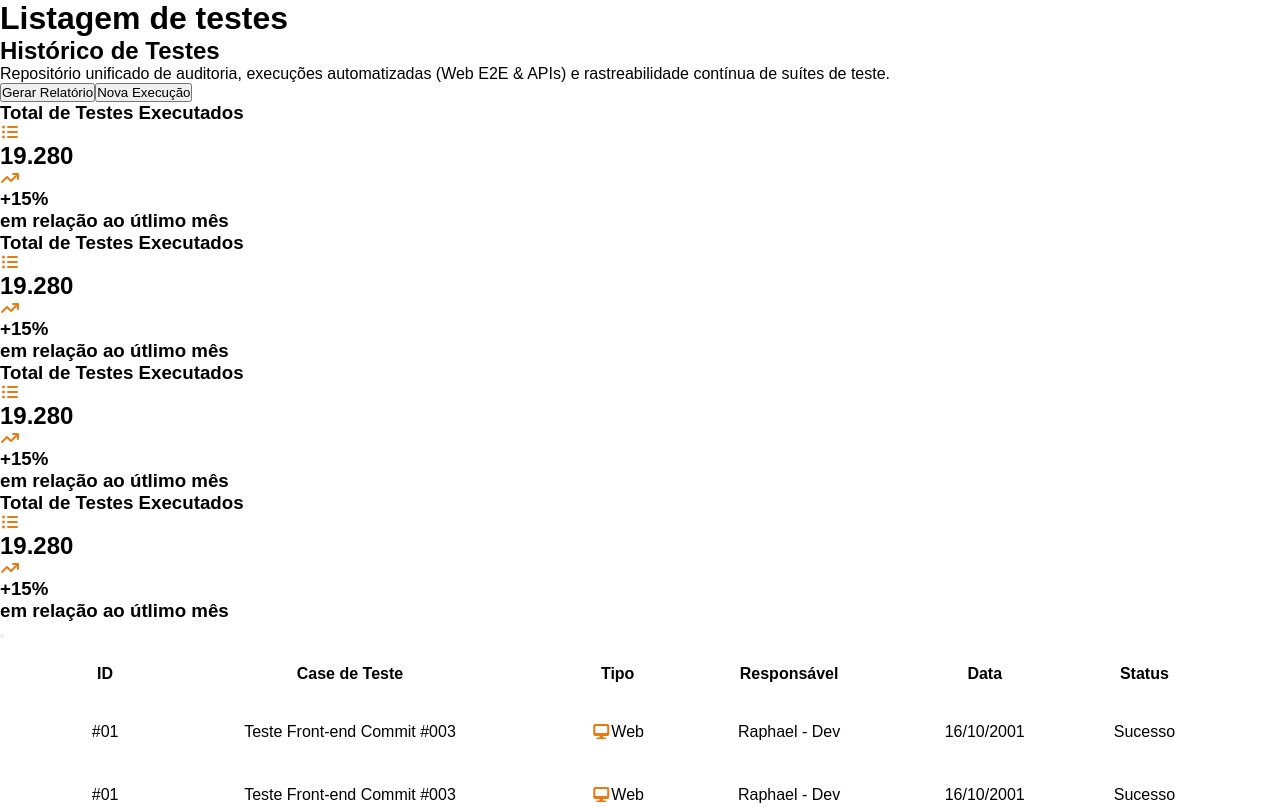
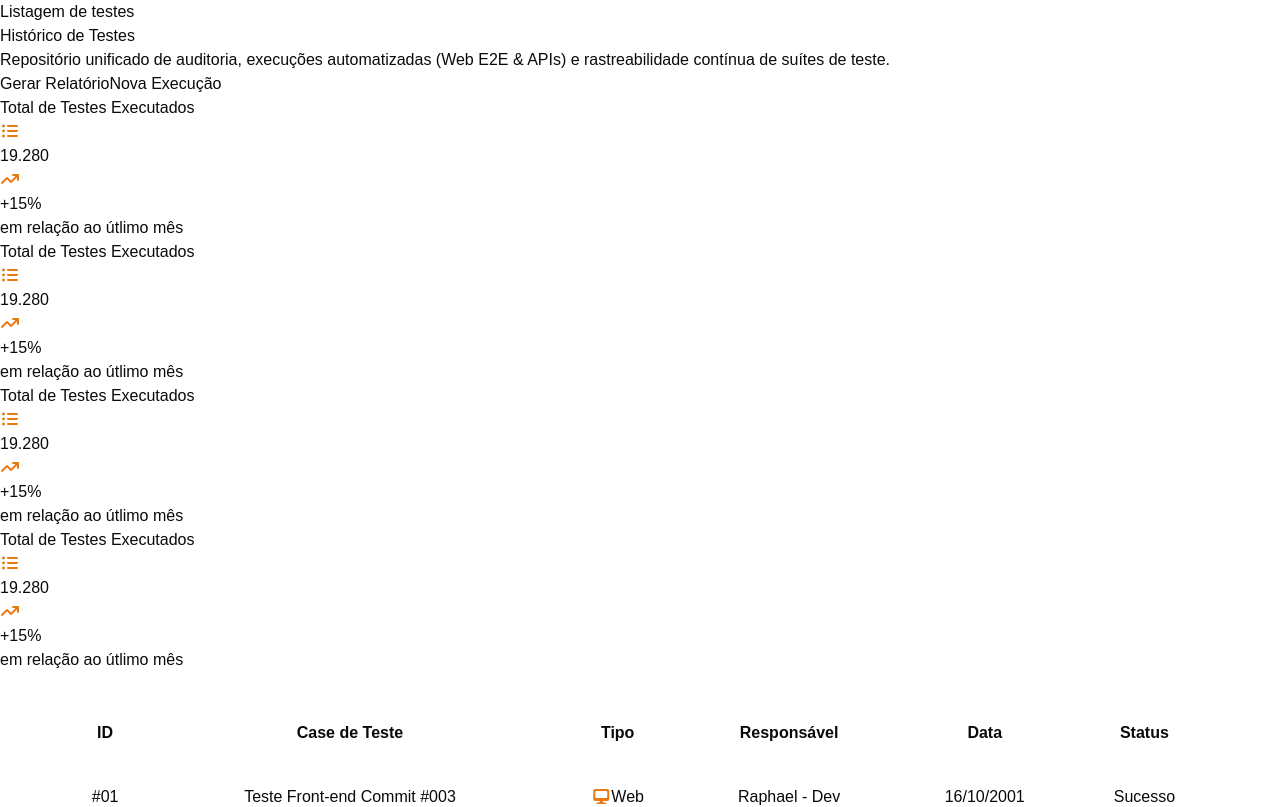
Before and after one commit to Qore-Analitycs/Qore-Analytics---Front-End, a Next.js app: page /historicoTeste in a window 1280 px wide. Shown: the top 807 px of the page. Built offline with nearby package versions, Linux system fonts and the light colour scheme.

Commit message:
:lipstick: Adicionando variaveis shadcn

```diff
--- a/src/styles/globals.css
+++ b/src/styles/globals.css
@@ -1,6 +1,172 @@
+@import "tailwindcss";
+@import "tw-animate-css";
+@import "shadcn/tailwind.css";
+
+@custom-variant dark (&:is(.dark *));
+:root {
+  --background: oklch(1 0 0);
+  --foreground: oklch(0.145 0 0);
+  --card: oklch(1 0 0);
+  --card-foreground: oklch(0.145 0 0);
+  --popover: oklch(1 0 0);
+  --popover-foreground: oklch(0.145 0 0);
+  --primary: oklch(0.205 0 0);
+  --primary-foreground: oklch(0.985 0 0);
+  --secondary: oklch(0.97 0 0);
+  --secondary-foreground: oklch(0.205 0 0);
+  --muted: oklch(0.97 0 0);
+  --muted-foreground: oklch(0.556 0 0);
+  --accent: oklch(0.97 0 0);
+  --accent-foreground: oklch(0.205 0 0);
+  --destructive: oklch(0.577 0.245 27.325);
+  --border: oklch(0.922 0 0);
+  --input: oklch(0.922 0 0);
+  --ring: oklch(0.708 0 0);
+  --chart-1: oklch(0.87 0 0);
+  --chart-2: oklch(0.556 0 0);
+  --chart-3: oklch(0.439 0 0);
+  --chart-4: oklch(0.371 0 0);
+  --chart-5: oklch(0.269 0 0);
+  --radius: 0.625rem;
+  --sidebar: oklch(0.985 0 0);
+  --sidebar-foreground: oklch(0.145 0 0);
+  --sidebar-primary: oklch(0.205 0 0);
+  --sidebar-primary-foreground: oklch(0.985 0 0);
+  --sidebar-accent: oklch(0.97 0 0);
+  --sidebar-accent-foreground: oklch(0.205 0 0);
+  --sidebar-border: oklch(0.922 0 0);
+  --sidebar-ring: oklch(0.708 0 0);
+}
+
+@media (prefers-color-scheme: dark) {
+  :root {
+    --background: #0a0a0a;
+    --foreground: #ededed;
+  }
+}
+
+html,
+body {
+  max-width: 100vw;
+  overflow-x: hidden;
+}
+
+body {
+  color: var(--foreground);
+  background: var(--background);
+  font-family: Arial, Helvetica, sans-serif;
+  -webkit-font-smoothing: antialiased;
+  -moz-osx-font-smoothing: grayscale;
+}
+
 * {
+  box-sizing: border-box;
+  padding: 0;
+  margin: 0;
+}
+
+a {
+  color: inherit;
+  text-decoration: none;
+}
+
+@media (prefers-color-scheme: dark) {
+  html {
+    color-scheme: dark;
+  }
+}
+
+@theme inline {
+  --font-heading: var(--font-sans);
+  --font-sans: var(--font-sans);
+  --color-sidebar-ring: var(--sidebar-ring);
+  --color-sidebar-border: var(--sidebar-border);
+  --color-sidebar-accent-foreground: var(--sidebar-accent-foreground);
+  --color-sidebar-accent: var(--sidebar-accent);
+  --color-sidebar-primary-foreground: var(--sidebar-primary-foreground);
+  --color-sidebar-primary: var(--sidebar-primary);
+  --color-sidebar-foreground: var(--sidebar-foreground);
+  --color-sidebar: var(--sidebar);
+  --color-chart-5: var(--chart-5);
+  --color-chart-4: var(--chart-4);
+  --color-chart-3: var(--chart-3);
+  --color-chart-2: var(--chart-2);
+  --color-chart-1: var(--chart-1);
+  --color-ring: var(--ring);
+  --color-input: var(--input);
+  --color-border: var(--border);
+  --color-destructive: var(--destructive);
+  --color-accent-foreground: var(--accent-foreground);
+  --color-accent: var(--accent);
+  --color-muted-foreground: var(--muted-foreground);
+  --color-muted: var(--muted);
+  --color-secondary-foreground: var(--secondary-foreground);
+  --color-secondary: var(--secondary);
+  --color-primary-foreground: var(--primary-foreground);
+  --color-primary: var(--primary);
+  --color-popover-foreground: var(--popover-foreground);
+  --color-popover: var(--popover);
+  --color-card-foreground: var(--card-foreground);
+  --color-card: var(--card);
+  --color-foreground: var(--foreground);
+  --color-background: var(--background);
+  --radius-sm: calc(var(--radius) * 0.6);
+  --radius-md: calc(var(--radius) * 0.8);
+  --radius-lg: var(--radius);
+  --radius-xl: calc(var(--radius) * 1.4);
+  --radius-2xl: calc(var(--radius) * 1.8);
+  --radius-3xl: calc(var(--radius) * 2.2);
+  --radius-4xl: calc(var(--radius) * 2.6);
+}
+
+.dark {
+  --background: oklch(0.145 0 0);
+  --foreground: oklch(0.985 0 0);
+  --card: oklch(0.205 0 0);
+  --card-foreground: oklch(0.985 0 0);
+  --popover: oklch(0.205 0 0);
+  --popover-foreground: oklch(0.985 0 0);
+  --primary: oklch(0.922 0 0);
+  --primary-foreground: oklch(0.205 0 0);
+  --secondary: oklch(0.269 0 0);
+  --secondary-foreground: oklch(0.985 0 0);
+  --muted: oklch(0.269 0 0);
+  --muted-foreground: oklch(0.708 0 0);
+  --accent: oklch(0.269 0 0);
+  --accent-foreground: oklch(0.985 0 0);
+  --destructive: oklch(0.704 0.191 22.216);
+  --border: oklch(1 0 0 / 10%);
+  --input: oklch(1 0 0 / 15%);
+  --ring: oklch(0.556 0 0);
+  --chart-1: oklch(0.87 0 0);
+  --chart-2: oklch(0.556 0 0);
+  --chart-3: oklch(0.439 0 0);
+  --chart-4: oklch(0.371 0 0);
+  --chart-5: oklch(0.269 0 0);
+  --sidebar: oklch(0.205 0 0);
+  --sidebar-foreground: oklch(0.985 0 0);
+  --sidebar-primary: oklch(0.488 0.243 264.376);
+  --sidebar-primary-foreground: oklch(0.985 0 0);
+  --sidebar-accent: oklch(0.269 0 0);
+  --sidebar-accent-foreground: oklch(0.985 0 0);
+  --sidebar-border: oklch(1 0 0 / 10%);
+  --sidebar-ring: oklch(0.556 0 0);
+}
+
+@layer base {
+  * {
+    @apply border-border outline-ring/50;
     margin: 0;
     padding: 0;
     box-sizing: border-box;
     font-family: "Montserrat", sans-serif;
+  }
+
+  body {
+    @apply bg-background text-foreground;
+  }
+
+  html {
+    @apply font-sans;
+  }
 }
```
